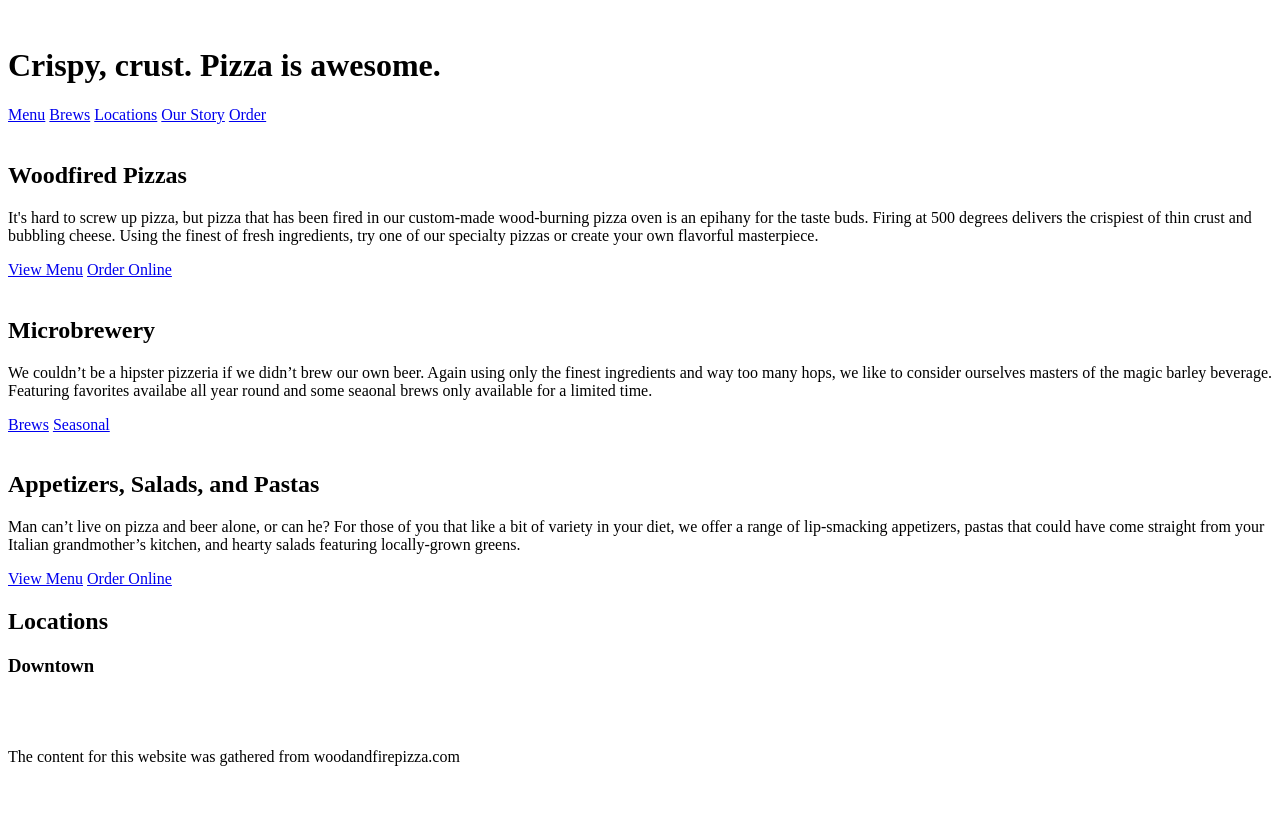
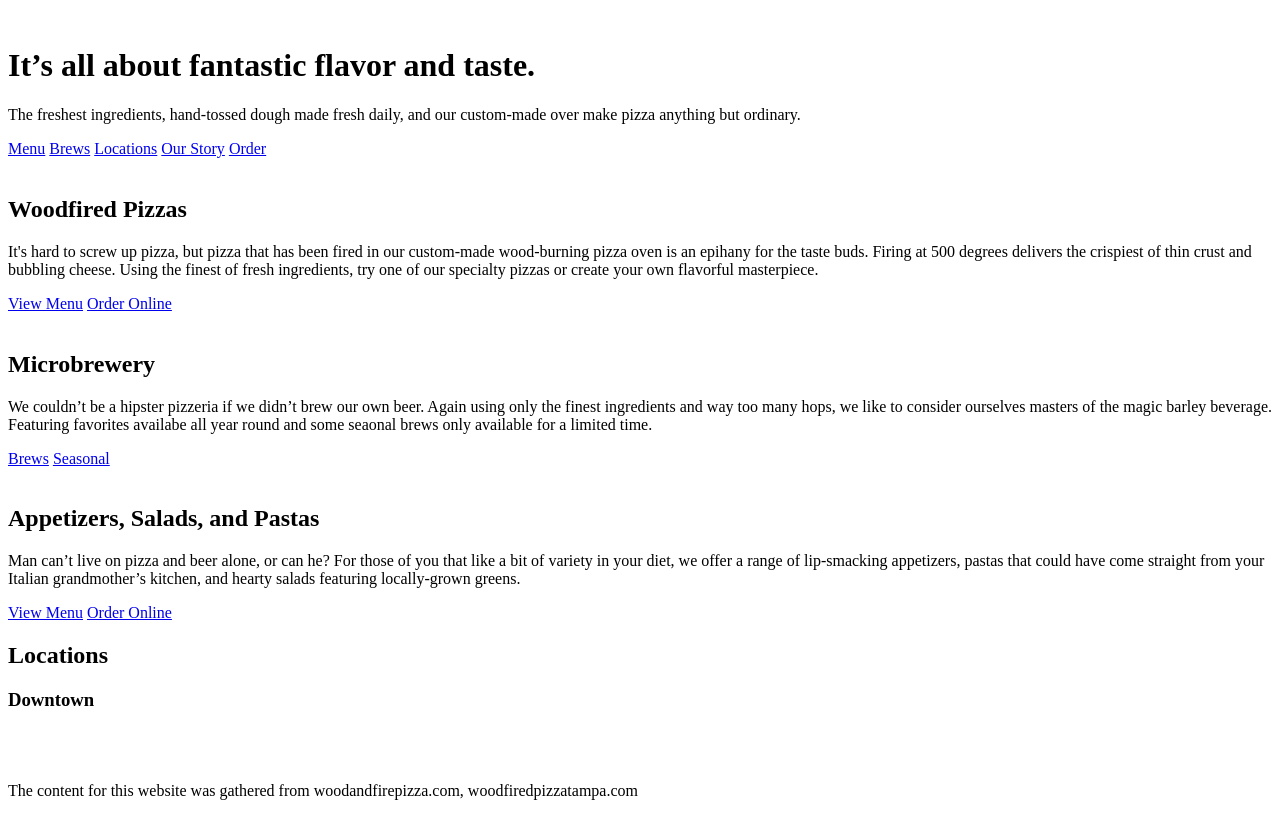
Before and after one commit to marisa10brink/WoodfiredPizza, a plain HTML site: page index.html in a window 1280 px wide. Drawn offline with Linux system fonts and the light colour scheme.

Commit message:
Finishing up homepage markup

```diff
--- a/index.html
+++ b/index.html
@@ -8,11 +8,13 @@
 
   <body>
     <!-- ****** Beginning of the head section, which contains navigation, logo, and hero image. ****** -->
-    <header class="full-width">
+    <header class="full-width" id="home-hero">
       <div id="logo-container">
         <img id="header-logo">
       </div>
-      <h1>Crispy, crust. Pizza is awesome.</h1>
+      <div class="hero-text">
+        <h1>It’s all about fantastic flavor and taste.</h1> <p>The freshest ingredients, hand-tossed dough made fresh daily, and our custom-made over make pizza anything but ordinary.</p>
+      </div>
       <nav class="primary-nav">
         <a href="menu.html" class="primary-link">Menu</a>
         <a href="brews.html" class="primary-link">Brews</a>
@@ -58,6 +60,7 @@
       <h2>Locations</h2>
       <div class="location">
         <h3>Downtown</h3>
+
       </div>
 
     </section>
@@ -71,7 +74,7 @@
         <img class="social-icon" src="" alt="">
         <img class="social-icon" src="" alt="">
       </div>
-      <p class="citation">The content for this website was gathered from woodandfirepizza.com</p>
+      <p class="citation">The content for this website was gathered from woodandfirepizza.com, woodfiredpizzatampa.com</p>
     </footer>
   </body>
   </html>
```
